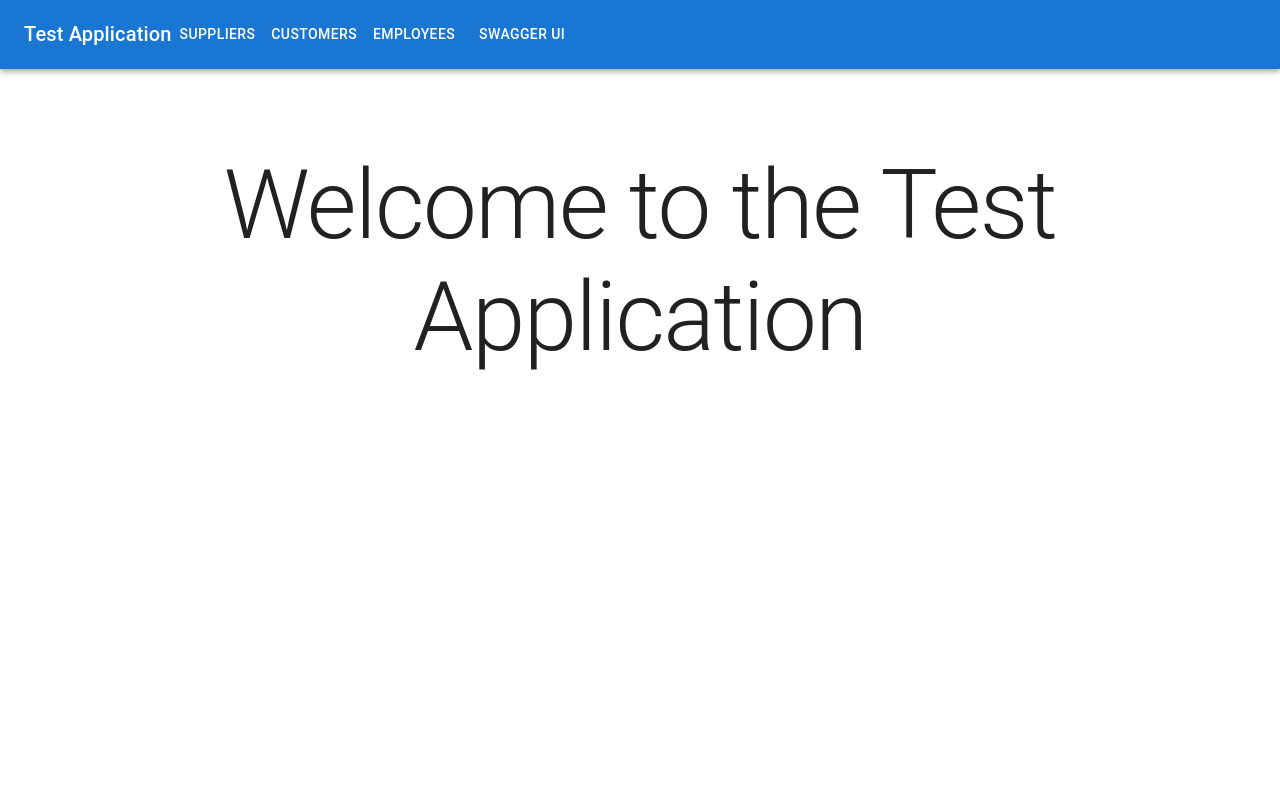
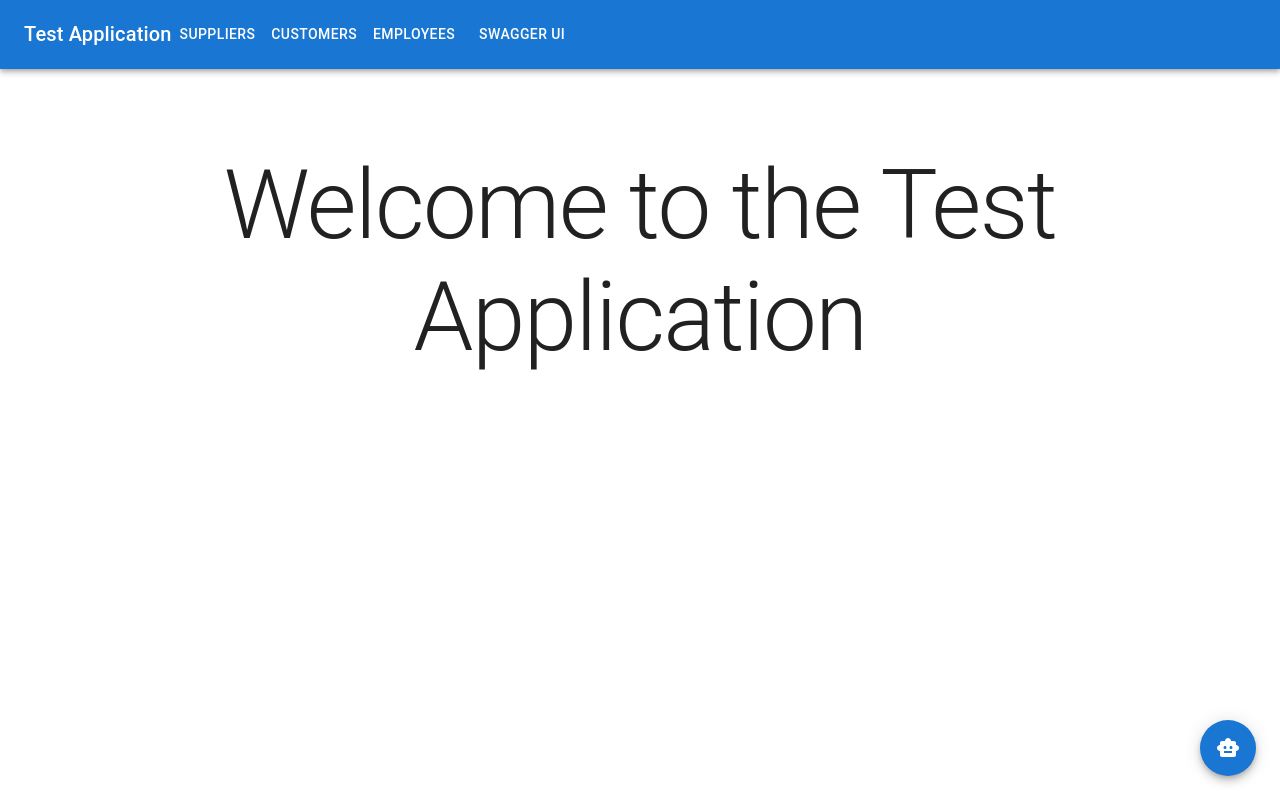
Before and after one commit to dwarme/infominds-assessment, a React (Vite) app in the folder src/Frontend/: page / in a window 1280 px wide. Built offline with nearby package versions, Linux system fonts and the light colour scheme; the HTML template or start-up script is replaced by a standard one.

Commit message:
Mount the floating AI chat widget in App.

```diff
--- a/src/Frontend/src/App.tsx
+++ b/src/Frontend/src/App.tsx
@@ -1,6 +1,7 @@
 import { Container } from "@mui/material";
 import AppRoutes from "./routing/AppRouter";
 import ShellHeader from "./routing/ShellHeader";
+import ChatWidget from "./components/ChatWidget";
 import CssBaseline from "@mui/material/CssBaseline";
 import { BrowserRouter as Router } from "react-router-dom";
 
@@ -13,6 +14,7 @@ function App() {
         <Container sx={{pl:1}}>
         <AppRoutes />
         </Container>
+        <ChatWidget />
       </Router>
     </>
   );
```
